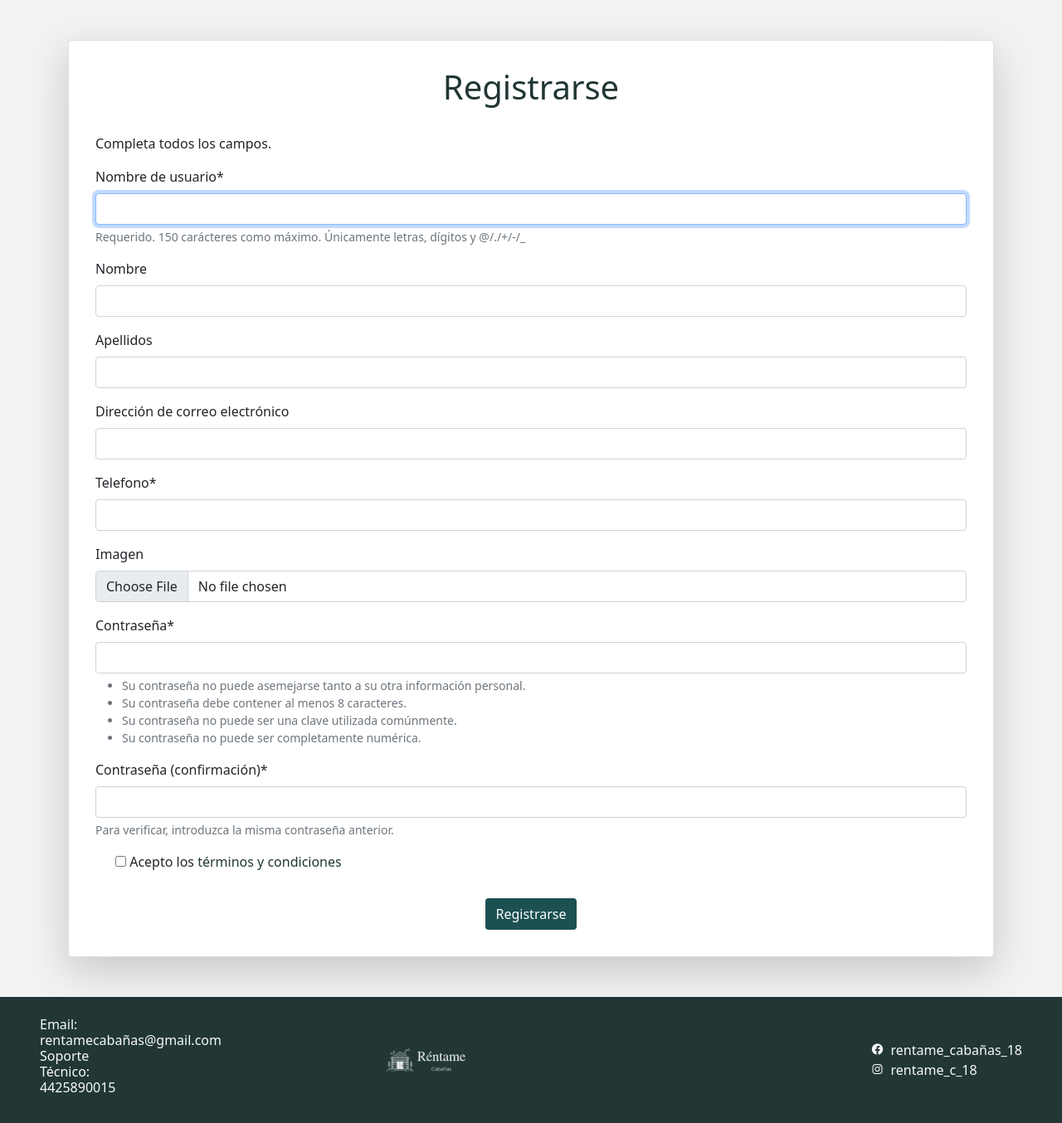
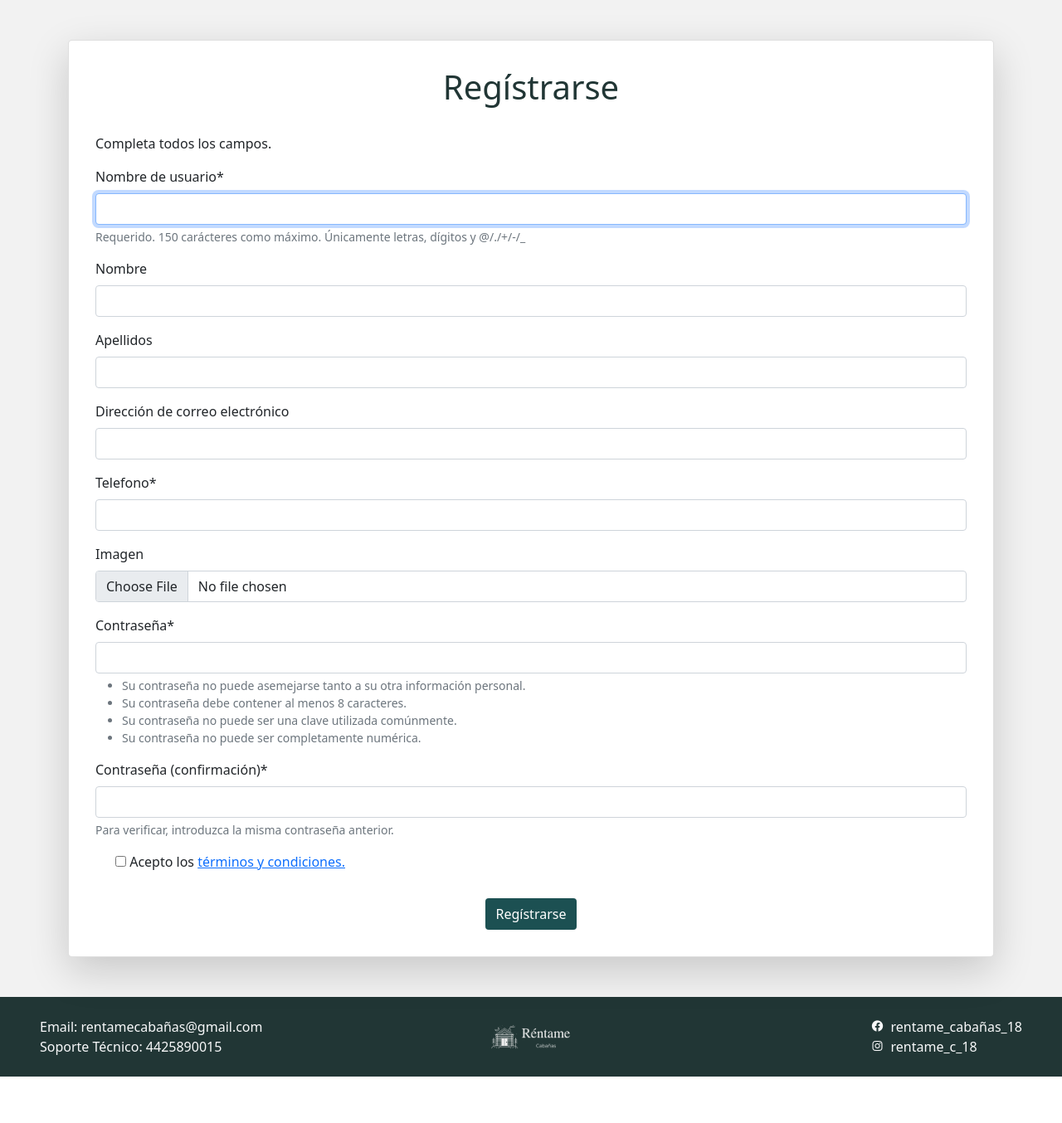
Before and after one commit to Omargeimer/rentame-cabanas, a Django app: page /register/ in a window 1280 px wide. Shown: the part 58-1412 px from the top of the page at 83% size. After the commit the page ends 1356 px from the top, so only its background shows below. Run offline with Django 5.2, Linux system fonts and the light colour scheme; some libraries are stand-ins or nearby versions.

Commit message:
Terminos

```diff
--- a/proyecto/admin_users/templates/registration/register.html
+++ b/proyecto/admin_users/templates/registration/register.html
@@ -8,22 +8,22 @@
     {% csrf_token %}
     <div class="card p-2 rounded-3 shadow-lg">
         <div class="card-body p-4">
-            <div class="pb-4 h-title h1 fw-normal text-center">Registrarse</div>
+            <div class="pb-4 h-title h1 fw-normal text-center">Regístrarse</div>
             <p>Completa todos los campos.</p>
             {{ form|crispy }}
 
-            <!-- Casilla de verificación para aceptar los términos -->
+            <!-- checkbox términos y condiciones-->
             <div class="form-check mb-3">
                 {{ form.aceptar_terminos }}
 
                 <input type="checkbox" name="terminos" id="id_terminos" required>
                 <label class="form-check-label" for="id_terminos">
-                    Acepto los <a href="#" data-bs-toggle="modal" data-bs-target="#terminosModal" style="color:#213635;" class="h-title h6 text-decoration-none">términos y condiciones</a>
+                    Acepto los <a href="#" data-bs-toggle="modal" data-bs-target="#terminosModal">términos y condiciones.</a>
                 </label>
             </div>
 
             <div class="text-center">
-                <button class="mt-3 btn-sample btn" type="submit">Registrarse</button>
+                <button class="mt-3 btn-sample btn" type="submit">Regístrarse</button>
             </div>
         </div>
     </div>
@@ -34,10 +34,10 @@
     <div class="modal-dialog modal-dialog-centered">
         <div class="modal-content">
             <div class="modal-header">
-                <h5 class="modal-title" id="terminosModalLabel">Términos y Condiciones</h5>
+                <h5 class="modal-title" id="terminosModalLabel">Términos y Condiciones de Réntame Cabaña.</h5>
                 <button type="button" class="btn-close" data-bs-dismiss="modal" aria-label="Close"></button>
             </div>
-            <div class="modal-body">
+            <div class="modal-body" style="text-align: justify;">
                 <h5>1. Servicios</h5>
                 <p>1.1 Nuestro Sitio permite a los usuarios promocionar sus cabañas para renta y alquilar cabañas. La disponibilidad de las cabañas, las tarifas y la información de contacto están sujetos a cambios sin previo aviso.</p>
 
@@ -68,7 +68,10 @@
                 <p>9.1 Estos Términos se regirán e interpretarán de acuerdo con las leyes del país o estado en el que sencuentre la cabaña sin tener en cuenta sus principios de conflictos de leyes.</p>
 
                 <h5>10. Contacto</h5>
-                <p>10.1 Si tienes alguna pregunta sobre estos Términos, por favor, contáctanos en <a href="mailto:rentamecabanas@gmail.com" style="color:#213635;" class="h-title h6 text-decoration-none">rentamecabañas@gmail.com.</p>
+                <p>10.1 Si tienes alguna pregunta sobre estos Términos, por favor, contáctanos en <a href="mailto:rentamecabanas@gmail.com">rentamecabañas@gmail.com</a>.
+                    También puedes ponerte en contacto mediante nuestras redes sociales  <a href="https://www.facebook.com/?locale=es_LA" target="_blank">Facebook</a> e <a href="https://www.instagram.com/" target="_blank">Instagram.</a> O llama a nuestro número de
+                    <a href="tel:+524425890015 " target="_blank">Atención a Clientes</a>.</p>
+                    <h7 style="color: #6c757d;">Con fecha 10/08/2024 <br> Réntame Cabañas ®</h7>
             </div>
             <div class="modal-footer">
                 <button type="button" class="btn-secondary btn mb-3" data-bs-dismiss="modal">Cerrar</button>
```
